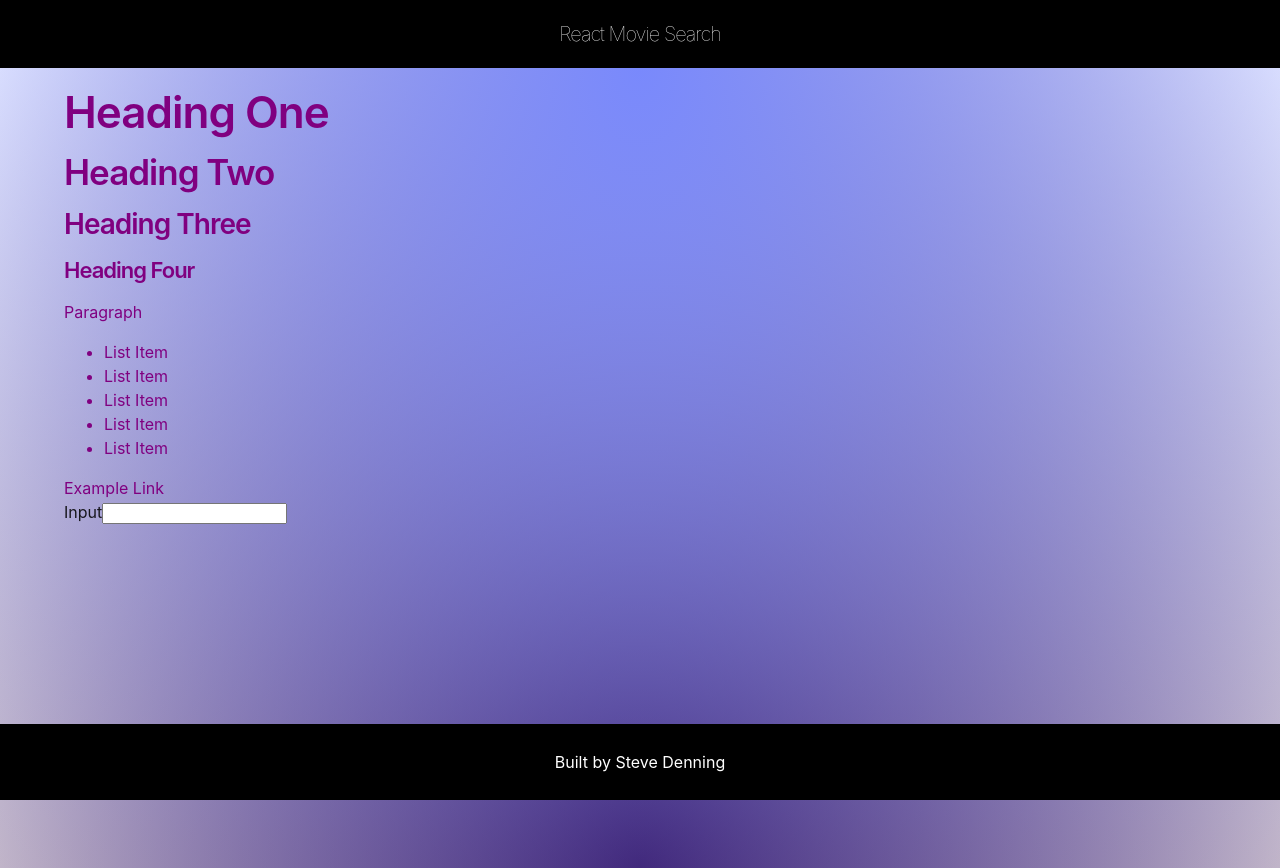
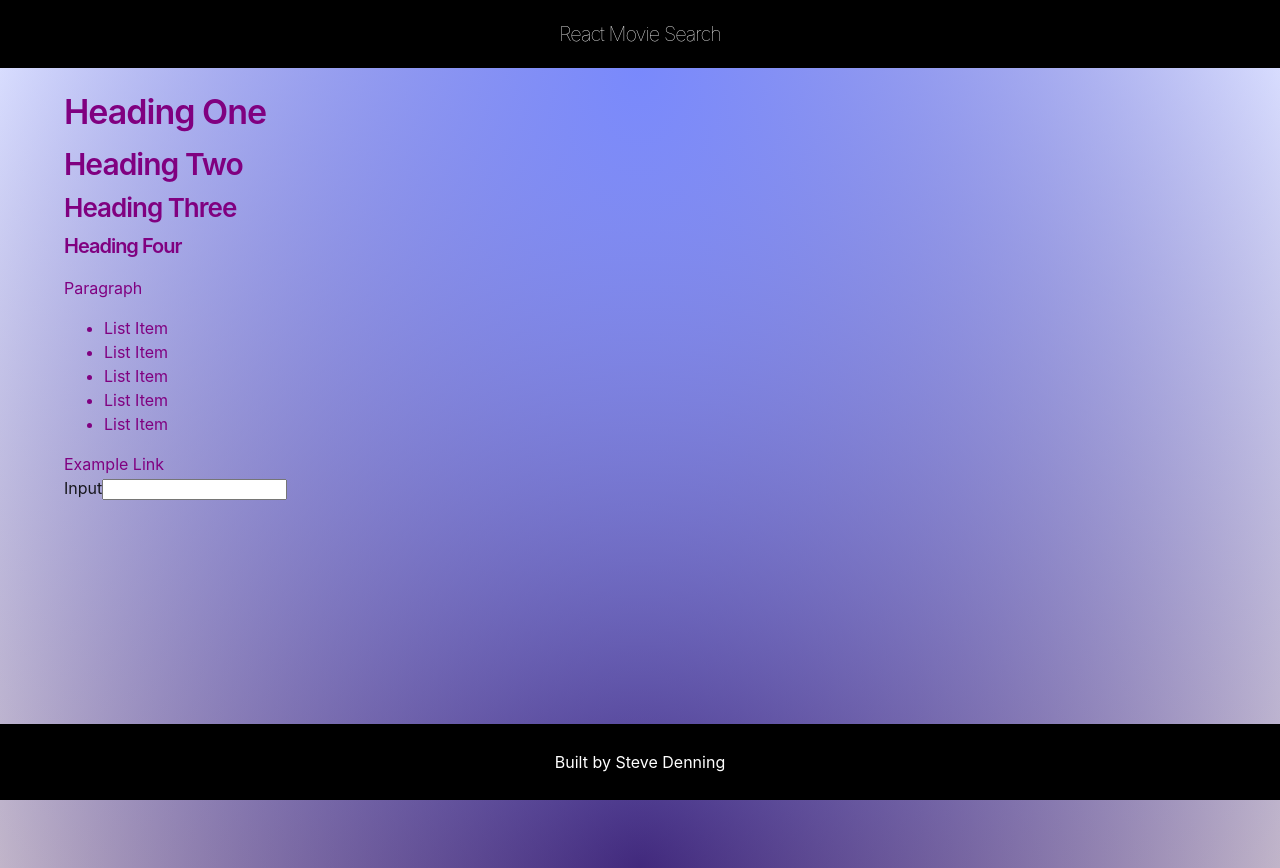
Before and after one commit to SteveDenning/react-movie-search, a React (Create React App) app: page / in a window 1280 px wide. Built offline with nearby package versions, Linux system fonts and the light colour scheme.

Commit message:
0015 - initial typography set

```diff
--- a/src/styles/_typography.scss
+++ b/src/styles/_typography.scss
@@ -1,4 +1,5 @@
 // Base text element styling
+@import "../styles/mixins/breakpoint";
 
 h1,
 h2,
@@ -10,29 +11,41 @@ h6 {
   font-weight: 600;
   letter-spacing: -1px;
   margin: 0;
-  margin-bottom: 1rem;
+  margin-bottom: 0.5rem;
 }
 
 h1 {
-  font-size: 44px;
+  font-size: 24px;
   line-height: 48px;
+  @include breakpoint($small) {
+    font-size: 34px;
+  }
 }
 
 h2 {
-  font-size: 35px;
+  font-size: 22px;
   line-height: 40px;
+  @include breakpoint($small) {
+    font-size: 30px;
+  }
 }
 
 h3 {
-  font-size: 28px;
+  font-size: 20px;
   line-height: 32px;
+  @include breakpoint($small) {
+    font-size: 26px;
+  }
 }
 
 h4,
 h5,
 h6 {
-  font-size: 22px;
+  font-size: 18px;
   line-height: 28px;
+  @include breakpoint($small) {
+    font-size: 20px;
+  }
 }
 
 p,
```
Also changed, not shown: src/views/typography/index.tsx (added, +7 -0 lines).
